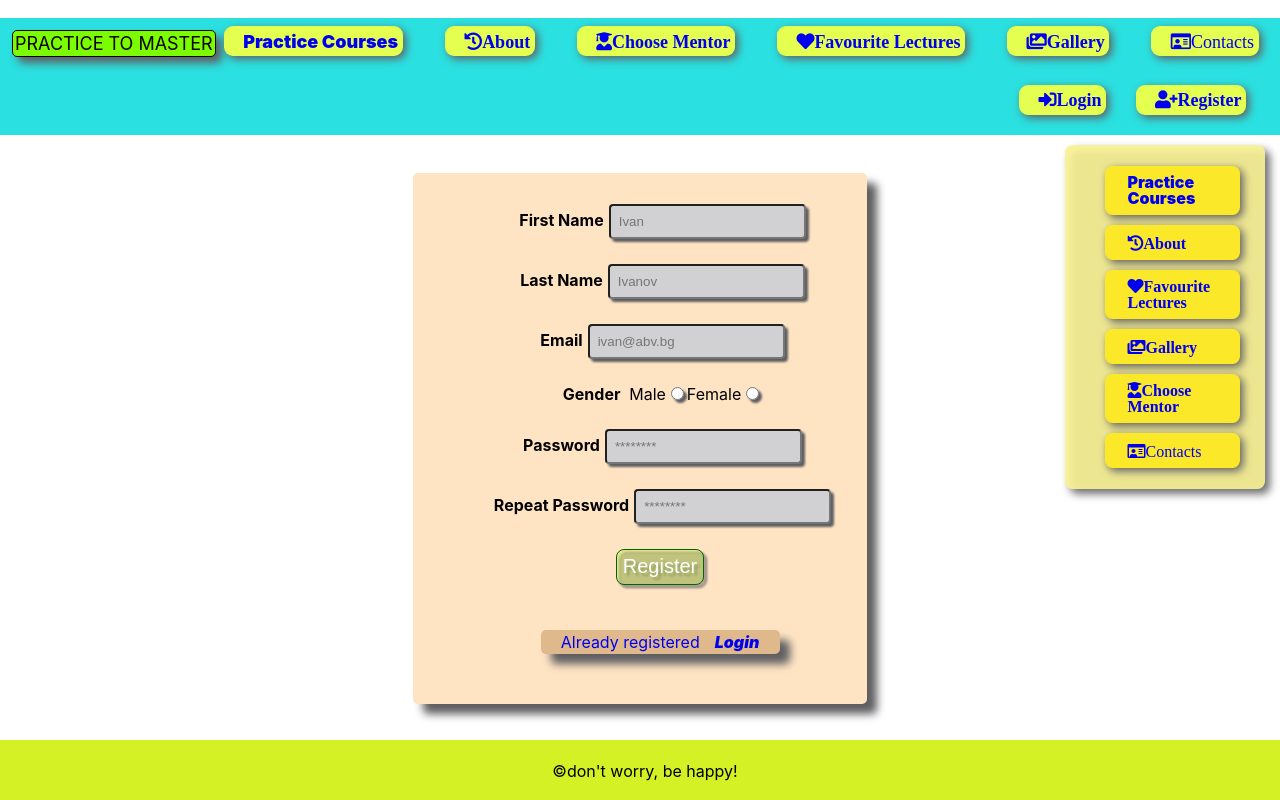
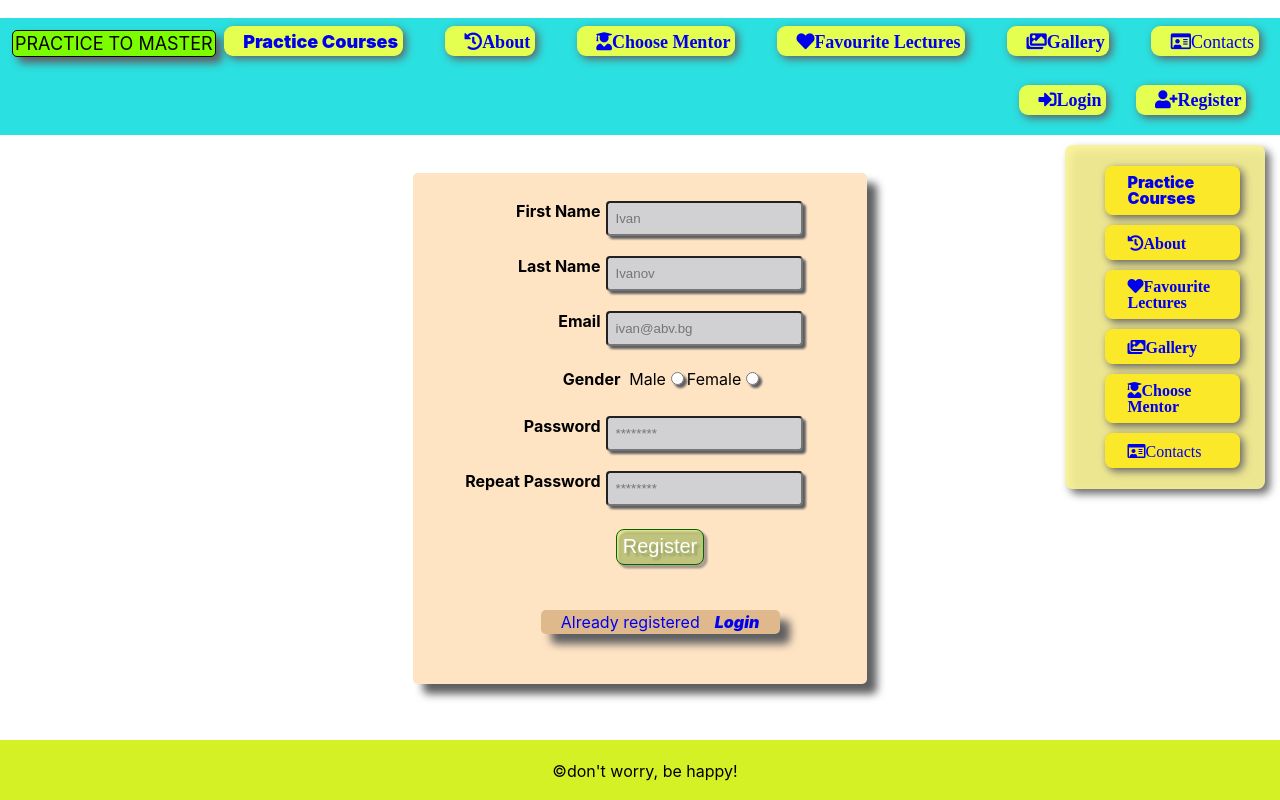
Before and after one commit to AtanasTachev/practice, a React (Create React App) app: page /register in a window 1280 px wide. Built offline with nearby package versions, Linux system fonts and the light colour scheme.

Commit message:
start adding register service

```diff
--- a/src/Components/login/Login.js
+++ b/src/Components/login/Login.js
@@ -5,11 +5,11 @@ const Login = () => {
         <div>
             <form class="login">
                 <ul>
-                    <li>
+                    <li class="input">
                         <label for="email"><b>Email</b></label>
                         <input type="email" id="email" placeholder='ivan@abv.bg'/>
                     </li>
-                    <li>
+                    <li class="input">
                         <label for="password"><b>Password</b></label>
                         <input type="password" id="password" placeholder='********'/>
                     </li>
--- a/src/Components/login/login.css
+++ b/src/Components/login/login.css
@@ -25,9 +25,10 @@ button.login__button {
     font-size: 1.25rem;
     color: #fff;
     padding: 0.35rem;
-    display: inline-block;
+    display: block;
     border: 1px solid rgb(77, 0, 100);
     filter: drop-shadow(3.5px 3.5px 1px #5e5e61);
+    margin: 0px 100px;
 }
 button.login__button:hover {
     background-color: #d10aeb;
@@ -40,7 +41,13 @@ input {
     border-radius: 0.25rem;
     color: darkslategrey;
     filter: drop-shadow(3.5px 3.5px 1px #5e5e61);
-
+}
+li.input {
+    position: relative;
+    top: 0.25vh;
+    left: -50px;
+    justify-content: end;
+    display: flex;
 }
 a.login{
     text-decoration: none;
--- a/src/Components/register/Register.js
+++ b/src/Components/register/Register.js
@@ -1,19 +1,39 @@
 import './register.css';
+import * as authServise from '../../'
 
 const Register = () => {
+
+    const onRegisterHandler = (e) => {
+        e.preventDefault();
+        let formData = new FormData(e.currentTarget);
+
+        let firstName = formData.get('firstName');
+        let lastName = formData.get('lastName');
+        let email = formData.get('email');
+        let gender = formData.get('gender');
+        let pass = formData.get('pass');
+        let repass = formData.get('repass');
+
+        if(pass !== repass) {
+            return;
+        }
+
+        authServise
+    }
+
     return (
         <div>
-            <form class="register">
+            <form onSubmit={onRegisterHandler} className="register" action="/register" >
                 <ul>
-                    <li>
+                    <li className="input">
                         <label for="firstName"><b>First Name</b></label>
                         <input type="text" id="firstName" placeholder='Ivan'/>
                     </li>
-                    <li>
+                    <li className="input">
                         <label for="lastName"><b>Last Name</b></label>
                         <input type="text" id="lastName" placeholder='Ivanov'/>
                     </li>
-                    <li>
+                    <li className="input">
                         <label for="email"><b>Email</b></label>
                         <input type="email" id="email" placeholder='ivan@abv.bg'/>
                     </li>
@@ -24,18 +44,18 @@ const Register = () => {
                         <label for="female">Female</label>
                         <input type="radio" name="gender" id="female" value="female"></input>
                     </li>
-                    <li>
+                    <li className="input">
                         <label for="password"><b>Password</b></label>
-                        <input type="password" id="pass" placeholder='********'/>
+                        <input type="password" name="pass" id="pass" placeholder='********'/>
                     </li>
-                    <li>
+                    <li className="input">
                         <label for="rePass"><b>Repeat Password</b></label>
-                        <input type="password" id="rePass" placeholder='********'/>
+                        <input type="password" name="repass" id="rePass" placeholder='********'/>
                     </li>
                     <li>
                         <button class="register__button" type='submit'>Register</button>
                     </li>
-                    <li><a class="register" href="/login">Already registered<i>Login</i></a></li>
+                    <li><a className="register" href="/login">Already registered<i>Login</i></a></li>
                 </ul>
 
 
--- a/src/Components/register/register.css
+++ b/src/Components/register/register.css
@@ -39,6 +39,13 @@ input {
     color: darkslategrey;
     filter: drop-shadow(3.5px 3.5px 1px #5e5e61);
 }
+li.input {
+    position: relative;
+    top: 0.25vh;
+    left: -50px;
+    justify-content: end;
+    display: flex;
+}
 a.register {
     text-decoration: none;
     background-color: rgb(223, 185, 139);
--- /dev/null
+++ b/src/constants.js
@@ -0,0 +1 @@
+exports.baseUrl = 'http://localhost:3030';
```
Also changed, not shown: src/services/authService.js (added, +13 -0 lines).
